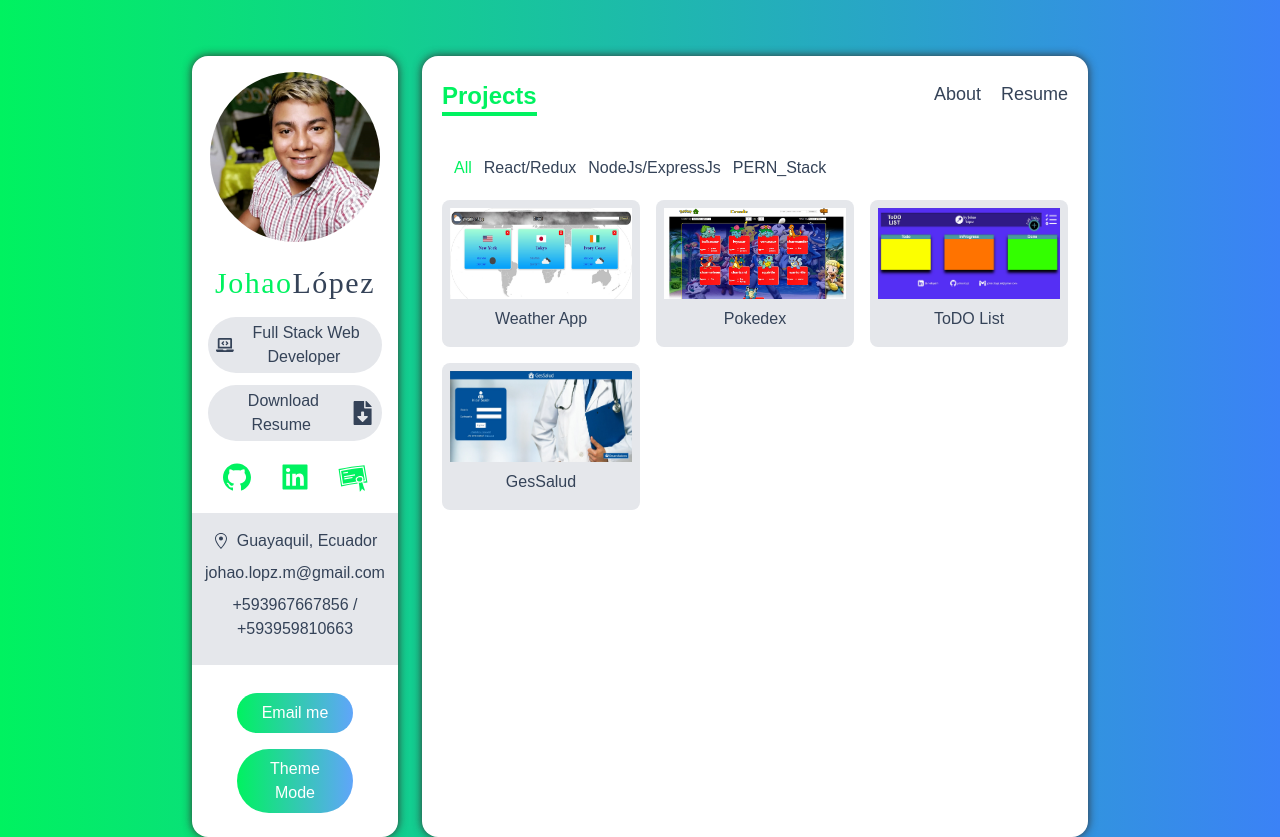
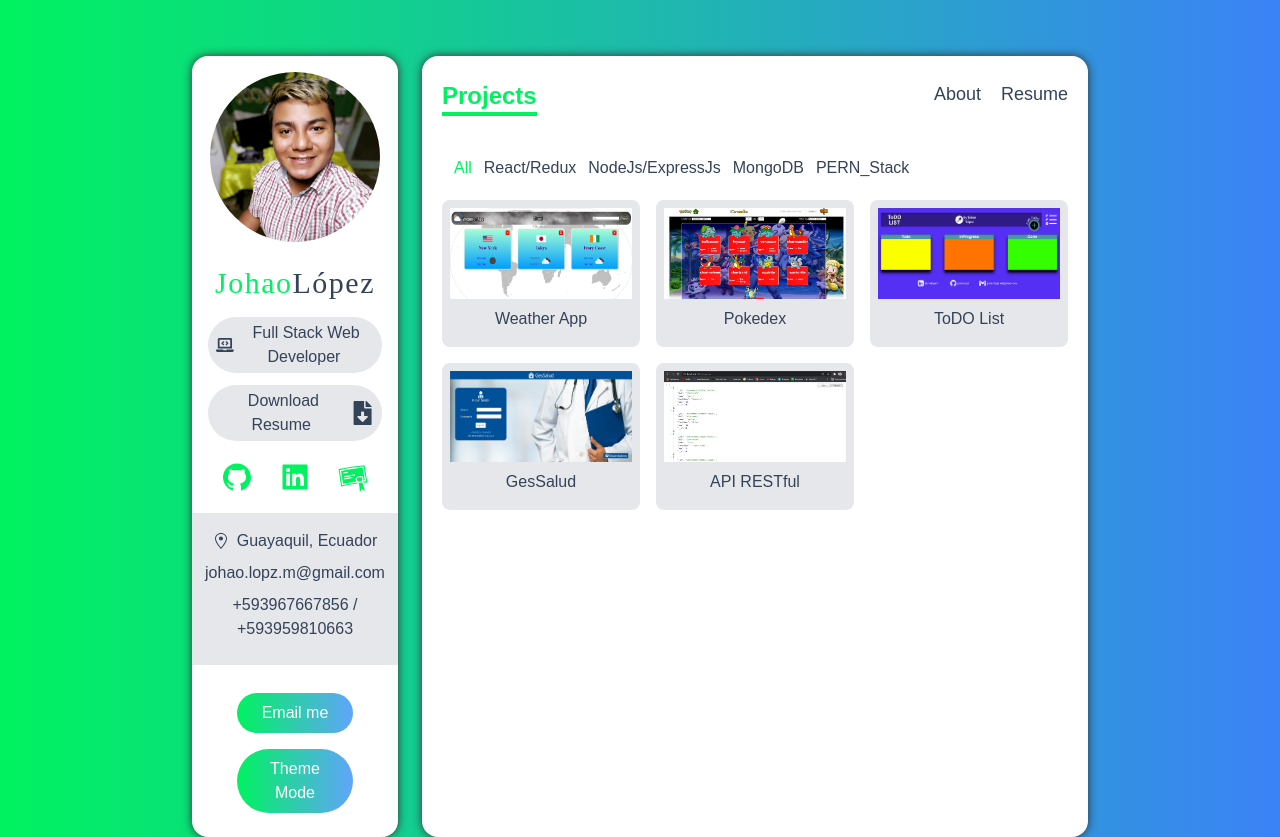
Before and after one commit to johaolopz/portfolio, a Next.js app: page /projects in a window 1280 px wide. Built offline with nearby package versions, Linux system fonts and the light colour scheme; a web font is replaced by a local one.

Commit message:
New project added - MongoDB

```diff
--- a/components/ProjectsNavBar.tsx
+++ b/components/ProjectsNavBar.tsx
@@ -24,6 +24,7 @@ const ProjectsNavBar:FunctionComponent<{handlerFilterCategory:Function, active:s
             <NavItem value="All" {...props} />
             <NavItem value="React/Redux" {...props} />
             <NavItem value="NodeJs/ExpressJs" {...props} />
+            <NavItem value="MongoDB" {...props} />
             <NavItem value="PERN_Stack" {...props} />
         </div>
     )
--- a/data.ts
+++ b/data.ts
@@ -7,6 +7,7 @@ import weatherPic from "/images/WeatherApp/weatherApp_screen.jpg"
 import pokedexPic from "/images/Pokedex/pokedex_screen.jpg"
 import GesSaludPic from "/images/GesSalud/gesSalud_screen.jpg"
 import TodolistPic  from "/images/TodoList/todolist_screen.jpg"
+import ApiNodeJsPic  from "/images/ApiNodeJs/apiNodeJs_screen.png"
 
 export const services:IService[] = [
     {
@@ -193,5 +194,14 @@ export const tools:ISkill[] = [
             category: ["PERN_Stack"],
             key_techs: ["PostgreSQL","ExpressJs","React","NodeJs","JWT","NodeMailer","Multer","Others"]
         },
-
+        {
+            id:5,
+            name: "API RESTful",
+            description: "This is an API made with MongDB, ExpressJS and NodeJs to be consumed by the Frontend.",
+            image: ApiNodeJsPic,
+            deployed_url: "https://github.com/johaolopz/api_nodeJs_p1",
+            github_url: "https://github.com/johaolopz/api_nodeJs_p1",
+            category: ["MongoDB", "NodeJs/ExpressJs"],
+            key_techs: ["NodeJs","ExpressJs","MongoDB","Robo 3T","JavaScript","Postman"]
+        }
 ]
--- a/type.ts
+++ b/type.ts
@@ -23,4 +23,4 @@ export interface IProject {
     key_techs: string[]
 }
 
-export type Category = "React/Redux"|"NodeJs/ExpressJs"|"PERN_Stack";
+export type Category = "React/Redux"|"NodeJs/ExpressJs"|"PERN_Stack"|"MongoDB";
```
Also changed, not shown: images/ApiNodeJs/apiNodeJs_screen.png (added).
